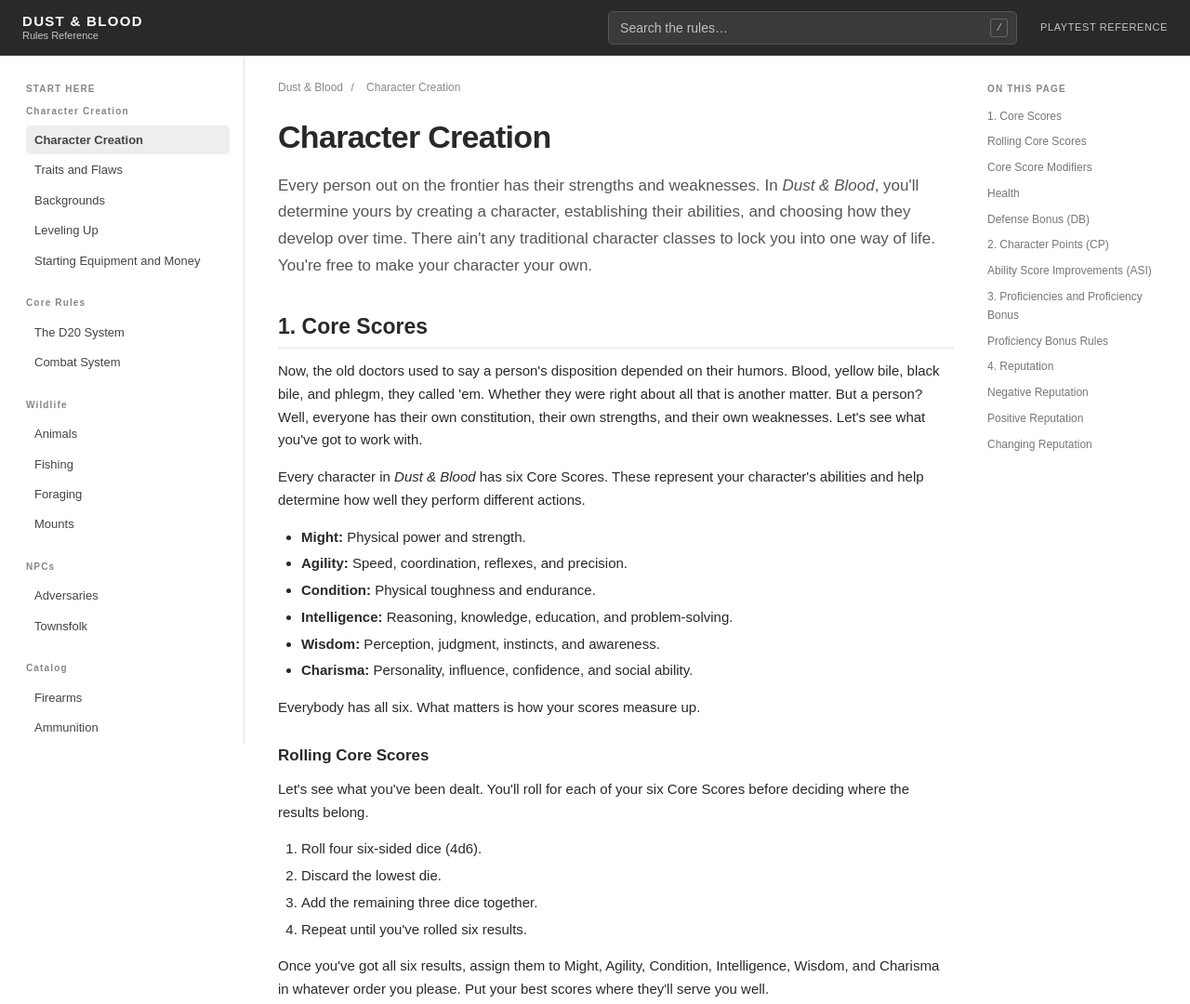
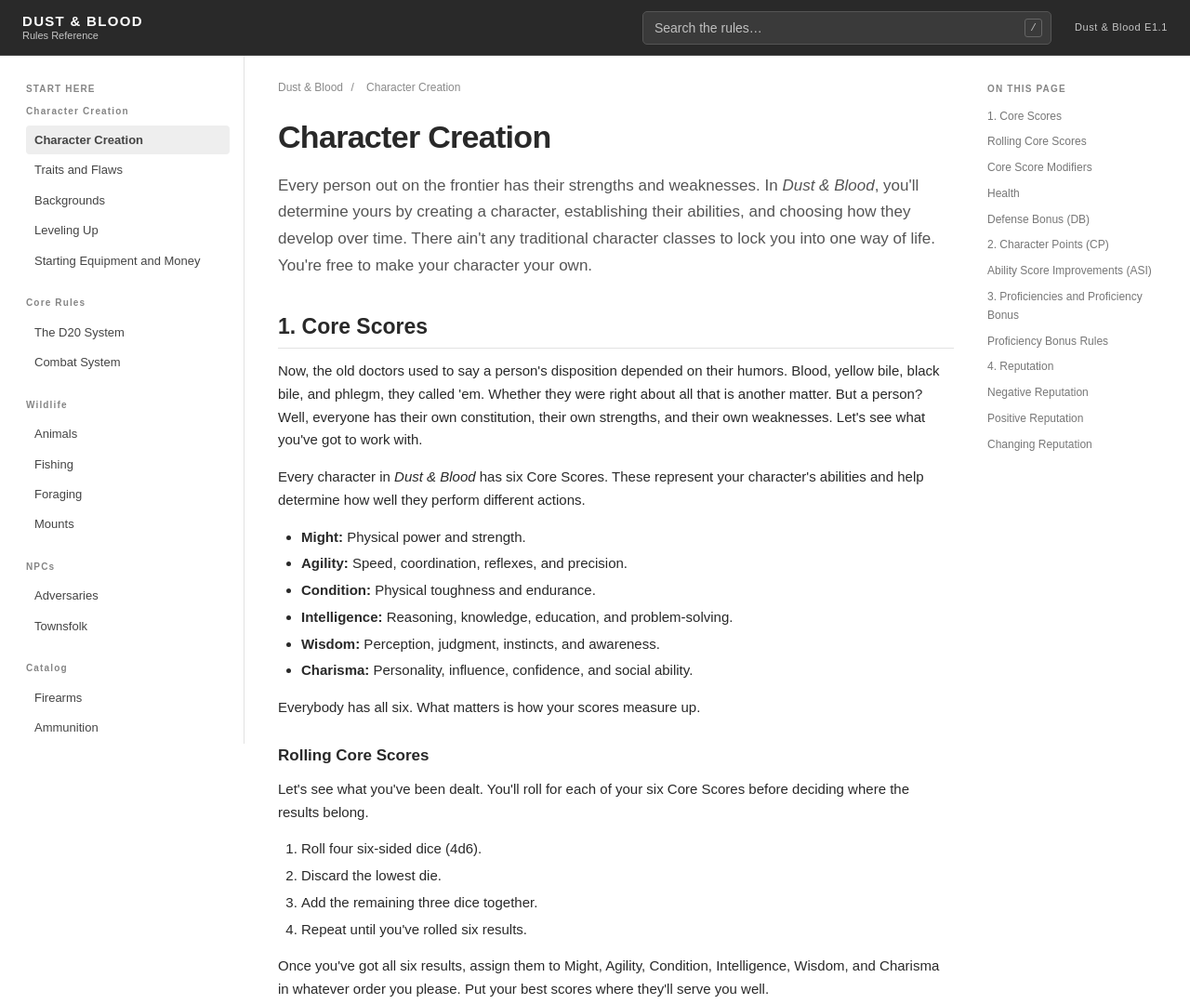
Before and after one commit to HotRamenStudios12344/DustAndBlood-e1.1, a plain HTML site: page index.html in a window 1280 px wide. Shown: the top 1080 px of the page at 93% size. Drawn offline with Linux system fonts and the light colour scheme.

Commit message:
Navagation Bar change
I changed the "Playtest reference" in the top right corner to Dust & Blood (edition number which at the time is 1.1E)

```diff
--- a/index.html
+++ b/index.html
@@ -30,7 +30,7 @@
       <div id="search-results" class="search-results hidden"></div>
     </div>
 
-    <span class="version">PLAYTEST REFERENCE</span>
+    <span class="version">Dust & Blood E1.1</span>
 
     <button
       id="mobile-menu"
```
